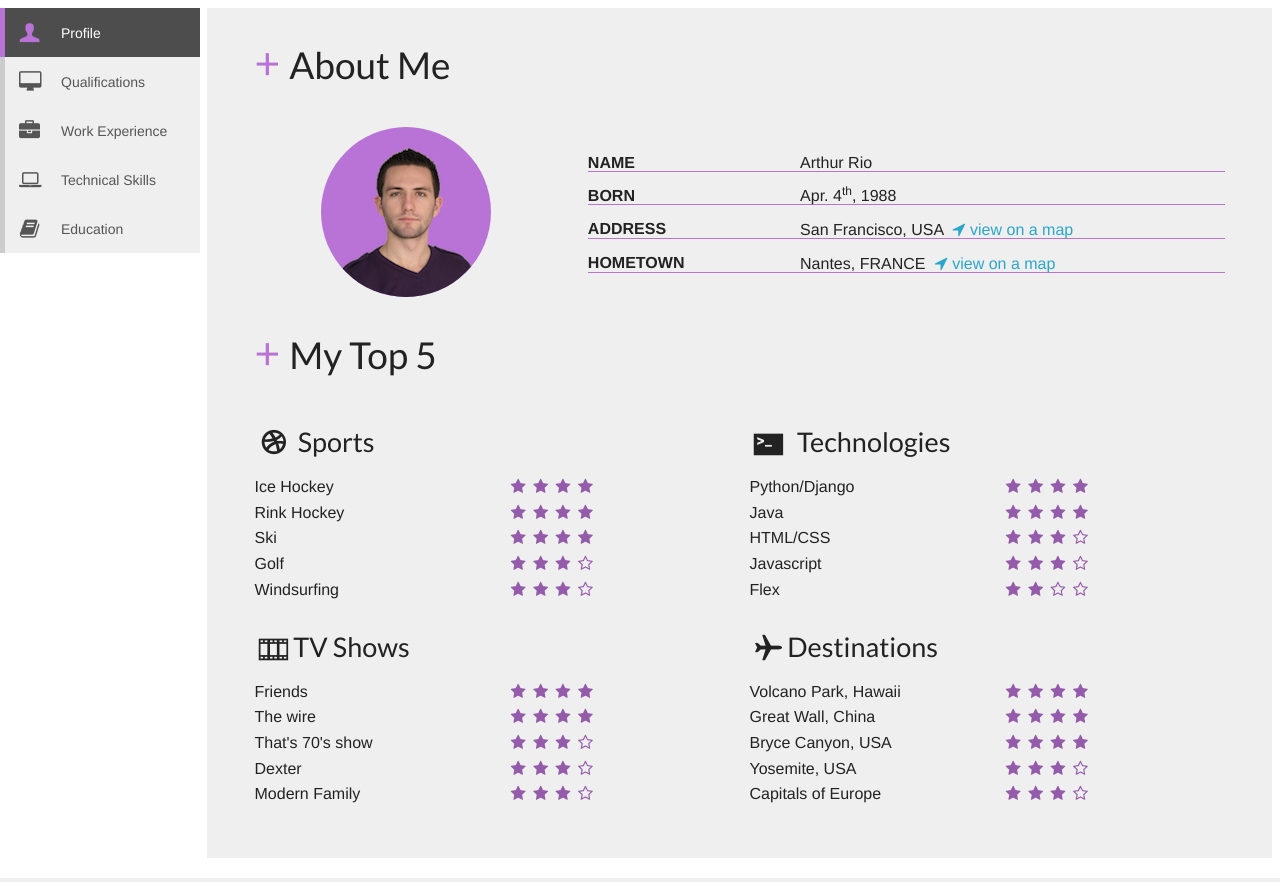
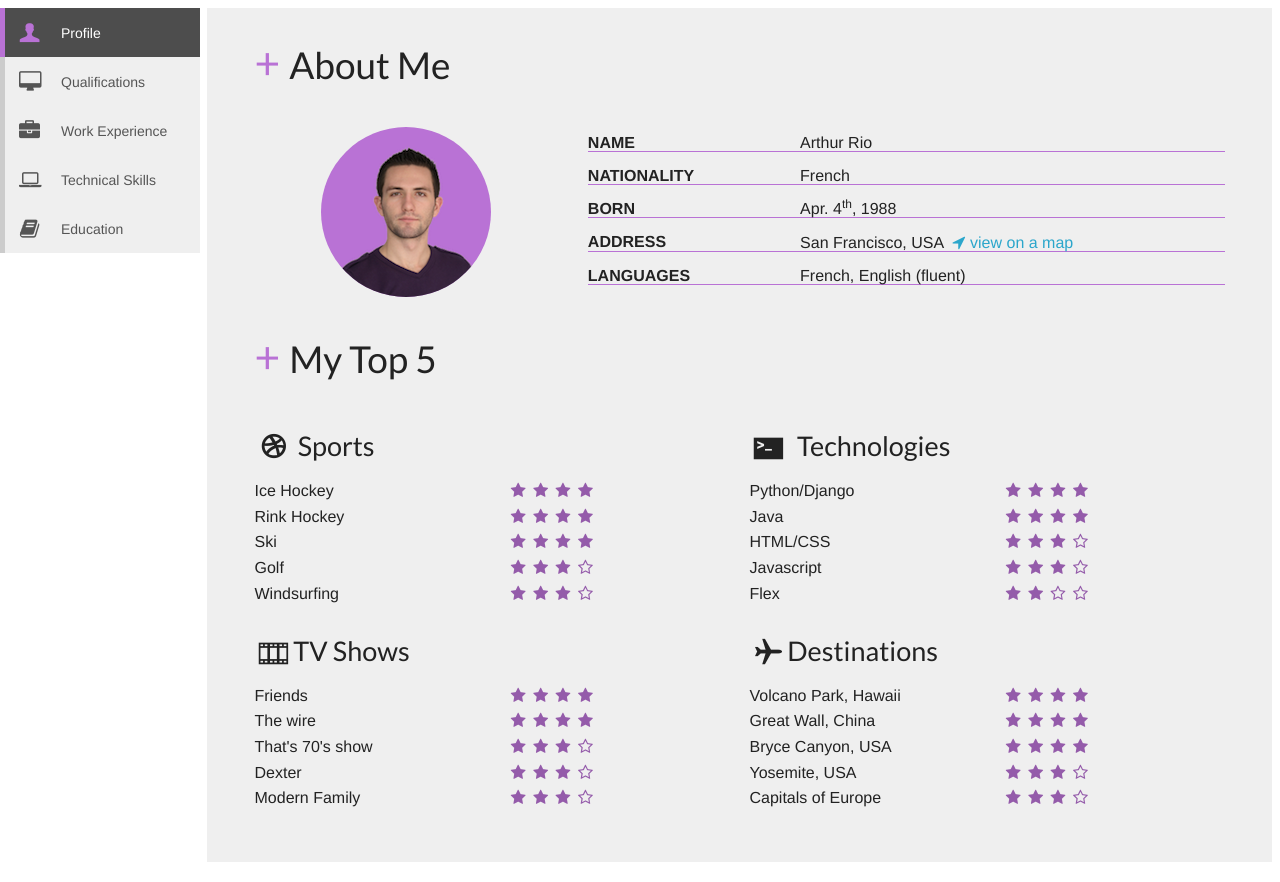
Before and after one commit to arthurio/site_heroku, a Django app: page / in a window 1280 px wide. Shown: the part 168-1050 px from the top of the page. Run offline with Django 3.2, Linux system fonts and the light colour scheme; some web fonts are replaced.

Commit message:
update profile and experience

```diff
--- a/perso/static/css/style.css
+++ b/perso/static/css/style.css
@@ -27,6 +27,44 @@ p.indent a {
         padding: 0;
         text-align: center;
     }
+}
+@media only screen and (max-width: 767px) {
+    .timeline>.row>.columns:first-child {
+        border-left: none !important;
+    }
+}
+@media only screen and (min-width: 976px) {
+    .timeline-pin {
+        width: 8em;
+        left: -7.5em;
+    }
+}
+
+.timeline>.row>.columns:first-child {
+    border-left: 0.5em solid #d5d5d5;
+    position: relative;
+}
+
+.timeline-pin .circle {
+    border: 0.5em solid #d5d5d5;
+    height: 1.5em;
+    width: 1.5em;
+    border-radius: 1000px;
+    background-color: #efefef;
+}
+
+.timeline-pin {
+    position: absolute;
+    top: 40%;
+    left: -6.5em;
+    height: 1.5em;
+    line-height: 1.5em;
+    width: 7em;
+}
+
+ul {
+    list-style: none;
+    margin: 1em;
 }
 /* END GLOBAL */
 
@@ -285,7 +323,7 @@ p.indent a {
     }
 
     .profile .id-card>.row:first-child {
-        margin-top: 1.7em;
+        margin-top: 0.5em;
     }
 
     .profile .id-card>.row {
--- a/perso/templates/experience.html
+++ b/perso/templates/experience.html
@@ -1,5 +1,69 @@
 <div class="row">
     <div class="large-12 columns">
-        experience
+        <h2>Current Position</h2>
     </div>
 </div>
+<div class="row">
+    <div class="small-12 large-12 columns">
+        <h3>PunchTab</h3>
+        <h4>2011 - Present</h4>
+        <p class="indent">PunchTab is the world's first instant loyalty platform reaching over 20 million consumers every month across hundreds of sites that have integrated the company's loyalty programs. Using PunchTab publishers, retailers and application vendors can deploy a tightly integrated reward program to their users in minutes with no development or marketing costs. Consumers can immediately authenticate through popular social networks and start earning loyalty points that are redeemable for exclusive offers, gift cards, and custom rewards.</p>
+        <p class="indent">Based in Silicon Valley, PunchTab was founded in January of 2011 by Ranjith Kumaran who previously co-founded YouSendIt.com, the largest digital file-delivery service serving 600,000 subscribers, and Mehdi Ait Oufkir, an early YouSendIt employee who went on to found JellyDo.com, a location-based reminder service for Foursquare users.</p>
+        <p class="indent">One of the product I worked the most on is the <a href="http://www.punchtab.com/giveaway-page" target="_blank" class="icon icon-link">giveaway widget</a>. The main technologies I'm using are:</p>
+        <ul>
+            <li>Django</li>
+            <li>Python</li>
+            <li>MongoDB</li>
+            <li>MySQL</li>
+            <li>Javascript/JQuery</li>
+            <li>HTML5/CSS3</li>
+            <li>Jenkins Continuous Integration Service</li>
+            <li> Soap/Rest API</li>
+        </ul>
+    </div>
+</div>
+<div class="row">
+    <div class="large-12 columns">
+        <h2>Projects & Internships</h2>
+    </div>
+</div>
+<div class="row">
+    <div class="small-12 large-12 columns">
+        <h3>Capgemini</h3>
+        <h4>January 2011 - June 2011</h4>
+        <ul>
+            <li>Project: Overhaul of the timetable information system for the SNCF.</li>
+            <li>Main technologies: Java, Oracle, Flex, Hibernate and Spring</li>
+        </ul>
+    </div>
+</div>
+<div class="row">
+    <div class="small-12 large-12 columns">
+        <h3>SCUT</h3>
+        <h4>June 2010 - August 2010</h4>
+        <ul>
+            <li>Project: Analysis of a H-Trust peer-to-peer network with the NetLogo platform.</li>
+            <li>Main technologies: NetLogo</li>
+        </ul>
+    </div>
+</div>
+<div class="row">
+    <div class="small-12 large-12 columns">
+        <h3>YouSendIt</h3>
+        <h4>Novemver 2009 - May 2010</h4>
+        <ul>
+            <li>Project: Confidential.</li>
+            <li>Main technologies: Microsof Exchange Server, C#</li>
+        </ul>
+    </div>
+</div>
+<div class="row">
+    <div class="small-12 large-12 columns">
+        <h3>CNIEG</h3>
+        <h4>April 2008 - June 2008</h4>
+        <ul>
+             <li>Project: Migration of an existing client application into a web application using the GWT technology.</li>
+            <li>Main technologies: Java, GWT, Spring, Hibernate</li>
+        </ul>
+    </div>
+</div>
--- a/perso/templates/profile.html
+++ b/perso/templates/profile.html
@@ -20,6 +20,14 @@
         </div>
         <div class="row">
             <div class="small-6 large-4 columns">
+                NATIONALITY
+            </div>
+            <div class="small-6 large-8 columns">
+                French
+            </div>
+        </div>
+        <div class="row">
+            <div class="small-6 large-4 columns">
                 BORN
             </div>
             <div class="small-6 large-8 columns">
@@ -36,10 +44,10 @@
         </div>
         <div class="row">
             <div class="small-6 large-4 columns">
-                HOMETOWN
+                LANGUAGES
             </div>
             <div class="small-6 large-8 columns">
-                Nantes, FRANCE <a href="https://www.google.com/maps?q=nantes,+france&sll=37.7577,-122.43759999999999&sspn=0.2350902279927422,0.5495394529292562&t=m&dg=opt&hnear=Nantes,+Loire-Atlantique,+Pays+de+la+Loire,+France&z=11" target="_blank" class="nowrap icon icon-direction">view on a map</a>
+                French, English (fluent)
              </div>
         </div>
     </div>
```
Also changed, not shown: other parts of perso/static/css/style.css (+27 -39 lines).
